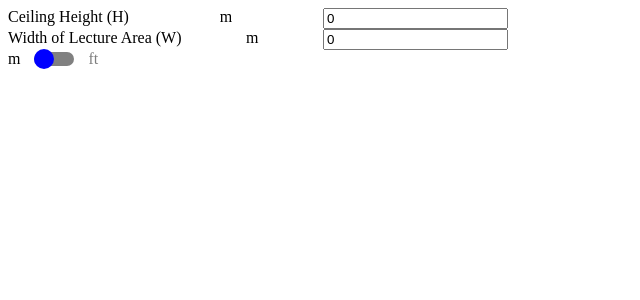
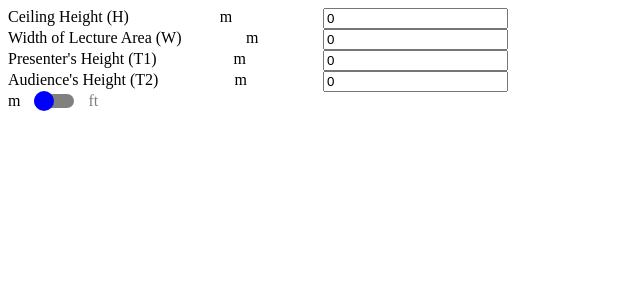
Before and after one commit to TE-9004062290/aerosmith-system-calculator, an Angular app: page / in a window 1280 px wide. Shown: the top 300 px of the page, without its empty margins (0-640 px from the left). Built offline with nearby package versions, Linux system fonts and the light colour scheme.

Commit message:
unit conversions

```diff
--- a/src/app/components/calculation-inputs/calculation-inputs.component.html
+++ b/src/app/components/calculation-inputs/calculation-inputs.component.html
@@ -11,6 +11,18 @@
         </label>
         {{ measurementUnit }} <input id="lecture-width" class="inputs-input" [(ngModel)]="lectureWidth" type="number" min="0"/>
     </div>
+    <div class="inputs-group inputs-group--horizontal">
+        <label class="inputs-label" for="presenter-height">
+            Presenter's Height (T1)
+        </label>
+        {{ measurementUnit }} <input id="presenter-height" class="inputs-input" [(ngModel)]="presenterHeight" type="number" min="0"/>
+    </div>
+    <div class="inputs-group inputs-group--horizontal">
+        <label class="inputs-label" for="audience-height">
+            Audience's Height (T2)
+        </label>
+        {{ measurementUnit }} <input id="audience-height" class="inputs-input" [(ngModel)]="audienceHeight" type="number" min="0"/>
+    </div>
 </div>
 
 <app-slide-toggle [leftOption]="MeasurementUnitsEnum.Meters" [rightOption]="MeasurementUnitsEnum.Feet" [(ngModel)]="measurementUnit" (ngModelChange)="onUnitChange($event)"></app-slide-toggle>
--- a/src/app/components/calculation-inputs/calculation-inputs.component.ts
+++ b/src/app/components/calculation-inputs/calculation-inputs.component.ts
@@ -1,4 +1,6 @@
 import { Component, OnInit, ComponentFactoryResolver } from '@angular/core';
+
+import { convertMetersToFeet, convertFeetToMeters } from '@app/helpers/unit-conversion.helper';
 
 export enum MeasurementUnits {
   Meters = "m",
@@ -16,22 +18,30 @@ export class CalculationInputsComponent implements OnInit {
 
   public MeasurementUnitsEnum = MeasurementUnits;
 
+  public measurementUnit: MeasurementUnits = MeasurementUnits.Meters;
   public ceilingHeight: number = 0;
   public lectureWidth: number = 0;
-  public measurementUnit: MeasurementUnits = MeasurementUnits.Meters;
+  public presenterHeight: number = 0;
+  public audienceHeight: number = 0;
+
 
   ngOnInit() {
 
   }
 
-  onUnitChange(unit) {
-    if (unit === MeasurementUnits.Meters) {
-      this.ceilingHeight /= 5;
-      this.lectureWidth /= 5;
-    } else if (MeasurementUnits.Feet) {
-      this.ceilingHeight *= 5;
-      this.lectureWidth *= 5;
-    }
+  onUnitChange(measurementUnit: MeasurementUnits) {
+    const conversionFunc: Function = ((unit) => {
+      switch (unit) {
+        case MeasurementUnits.Meters:
+          return convertFeetToMeters;
+        case MeasurementUnits.Feet:
+          return convertMetersToFeet;
+      }
+    })(measurementUnit);
+    this.ceilingHeight = conversionFunc(this.ceilingHeight);
+    this.lectureWidth = conversionFunc(this.lectureWidth);
+    this.presenterHeight = conversionFunc(this.presenterHeight);
+    this.audienceHeight = conversionFunc(this.audienceHeight);
   }
 
 }
--- a/src/app/helpers/unit-conversion.helper.ts
+++ b/src/app/helpers/unit-conversion.helper.ts
@@ -1,3 +1,10 @@
-export function stub() {
-    return 5;
+const feetPerMeter = 3.28084;
+const metersPerFeet = 0.3048;
+
+export function convertMetersToFeet(meters: number): number {
+    return meters * feetPerMeter;
 }
+
+export function convertFeetToMeters(feet: number): number {
+    return feet / feetPerMeter;
+}
```
